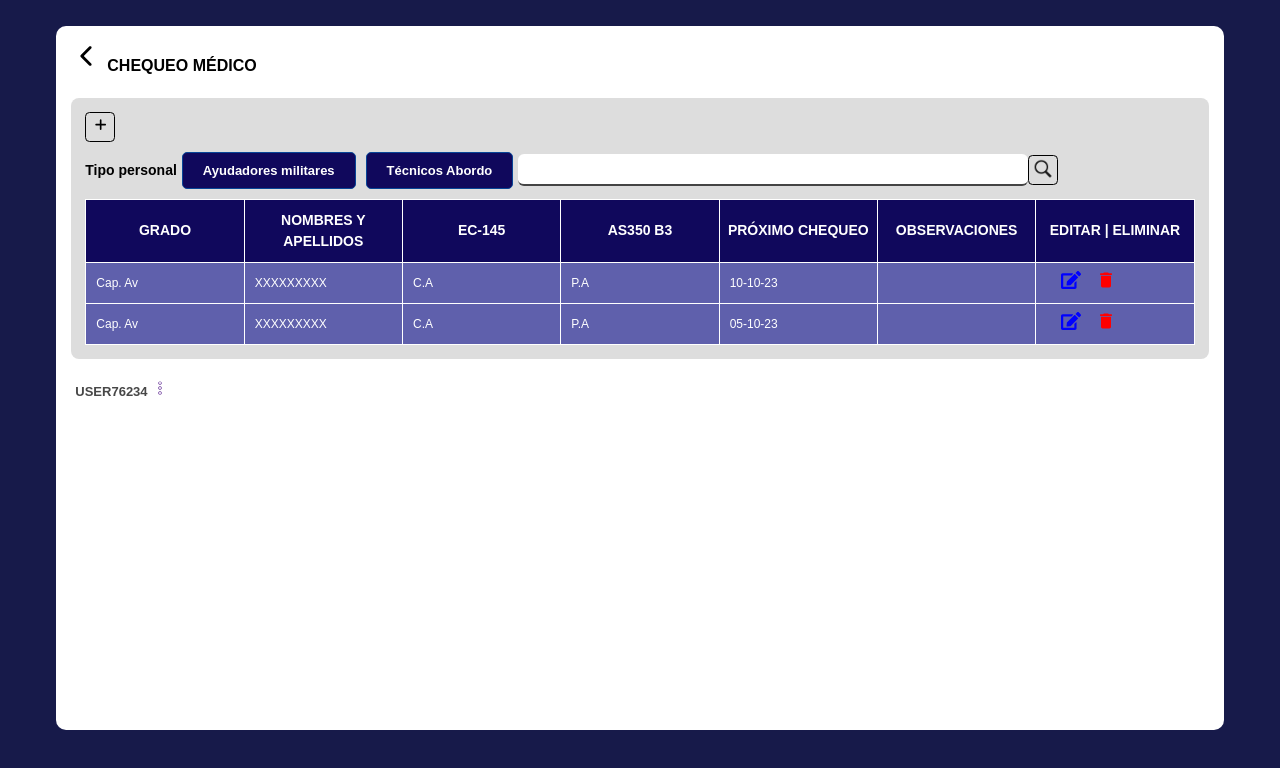
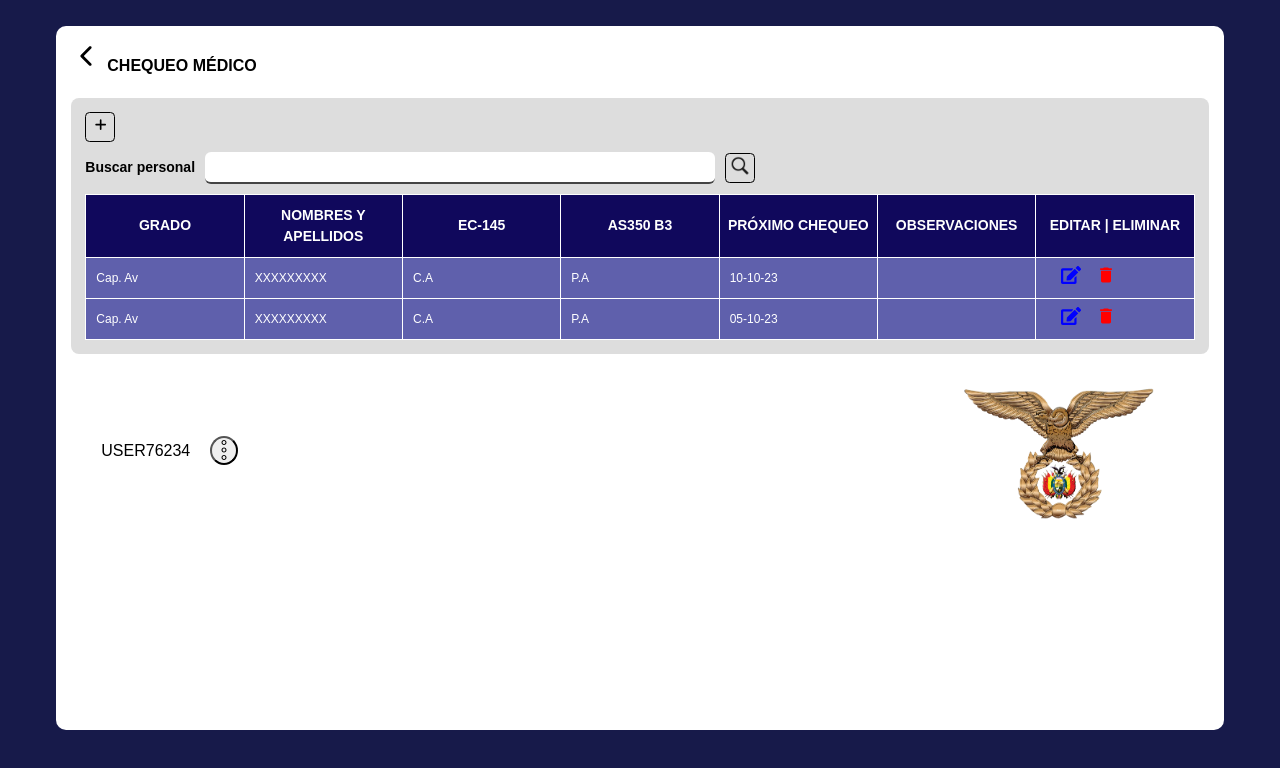
Before and after one commit to Juansadss/CB-24-Proyecto-FAB-Frontend, a React (Vite) app in the folder CB-24-Proyecto-FAB-Frontend/: page /menu-principal/menu-operaciones/mc-lista in a window 1280 px wide. Shown: the top 768 px of the page. Built offline with nearby package versions, Linux system fonts and the light colour scheme.

Commit message:
Corrección, Usuario y Logo en las vistas de Chequeo Médico

```diff
--- a/CB-24-Proyecto-FAB-Frontend/src/components/operations/medical-check/mc_edit.tsx
+++ b/CB-24-Proyecto-FAB-Frontend/src/components/operations/medical-check/mc_edit.tsx
@@ -30,7 +30,7 @@ export default function McEdit (){
                                 <label>Personal</label>
                             </div>
                             <div className="mc-input-field">
-                                <input type="text"/>
+                                <input type="text" readOnly/>
                                 <label>Grado</label>
                             </div>
                         </div>
@@ -60,11 +60,14 @@ export default function McEdit (){
                     </form>
                 </div>
 
-                <div className="mc-footer-user">
-                    <label>USER76234</label>
-                    <a href="">
-                        <i className="material-icons"><CiMenuKebab/></i>
-                    </a>
+                <div className="mc-user-info-container">
+                    <span className="mc-username">USER76234</span>
+                    <button className="mc-forma">
+                        <CiMenuKebab fontSize={20} />
+                    </button>
+                    <div className="mc-management-logo">
+                        <img width={160} height={110}  src="/FAB.png" alt="FAB" />
+                    </div>
                 </div>
             </div>
         </div>
--- a/CB-24-Proyecto-FAB-Frontend/src/components/operations/medical-check/mc_list.css
+++ b/CB-24-Proyecto-FAB-Frontend/src/components/operations/medical-check/mc_list.css
@@ -171,3 +171,32 @@ tbody>tr:hover {
   .mc-black{
     color: #000;
   }
+
+  .mc-user-info-container {
+    display: flex;
+    align-items: center;
+  }
+
+  .mc-username {
+    /* Estilos existentes */
+    margin-left: 30px; /* Ajusta el valor según lo necesites */
+    font-size: 16px;
+
+  }
+
+  .mc-forma {
+    /* Estilos existentes */
+    font-size: 4px;
+    border-radius: 50%;
+    margin-left: 20px;
+    margin-right: auto;
+  }
+
+  .mc-management-logo{
+    margin-right: 50px;
+    font-size: 50%;
+  }
+
+  .mc-left{
+    margin-left: 10px;
+  }
--- a/CB-24-Proyecto-FAB-Frontend/src/components/operations/medical-check/mc_list.tsx
+++ b/CB-24-Proyecto-FAB-Frontend/src/components/operations/medical-check/mc_list.tsx
@@ -45,11 +45,9 @@ export default function McList (){
                         </button>
                     </form>
                     <div className="mc-group-list">
-                        <p>Tipo personal</p>
-                        <button type="submit" className="mc-button-list">Ayudadores militares</button>
-                        <button type="submit" className="mc-button-list">Técnicos Abordo</button>
-                        <input className="mc-textInput-list" type="text"/>
-                        <button type="submit" className="mc-btn-icon-list">
+                        <p>Buscar personal </p>
+                        <input className="mc-left mc-textInput-list" type="text"/>
+                        <button type="submit" className="mc-left mc-btn-icon-list">
                             <img width={20} src="/search.png" alt="Search" />
                         </button>
                     </div>
@@ -103,12 +101,14 @@ export default function McList (){
                         </table>
                     </div>
                 </div>
-
-                <div className="mc-footer-user-list">
-                    <label>USER76234</label>
-                    <a href="">
-                        <i className="material-icons"><CiMenuKebab/></i>
-                    </a>
+                <div className="mc-user-info-container">
+                    <span className="mc-username">USER76234</span>
+                    <button className="mc-forma">
+                        <CiMenuKebab fontSize={24} />
+                    </button>
+                    <div className="mc-management-logo">
+                        <img width={200} height={150}  src="/FAB.png" alt="FAB" />
+                    </div>
                 </div>
             </div>
         </div>
--- a/CB-24-Proyecto-FAB-Frontend/src/components/operations/medical-check/mc_register.tsx
+++ b/CB-24-Proyecto-FAB-Frontend/src/components/operations/medical-check/mc_register.tsx
@@ -30,7 +30,7 @@ export default function McRegister (){
                                 <label>Personal</label>
                             </div>
                             <div className="mc-input-field">
-                                <input type="text"/>
+                                <input type="text" readOnly/>
                                 <label>Grado</label>
                             </div>
                         </div>
@@ -60,11 +60,14 @@ export default function McRegister (){
                     </form>
                 </div>
 
-                <div className="mc-footer-user">
-                    <label>USER76234</label>
-                    <a href="">
-                        <i className="material-icons"><CiMenuKebab/></i>
-                    </a>
+                <div className="mc-user-info-container">
+                    <span className="mc-username">USER76234</span>
+                    <button className="mc-forma">
+                        <CiMenuKebab fontSize={20} />
+                    </button>
+                    <div className="mc-management-logo">
+                        <img width={160} height={110}  src="/FAB.png" alt="FAB" />
+                    </div>
                 </div>
             </div>
         </div>
```
